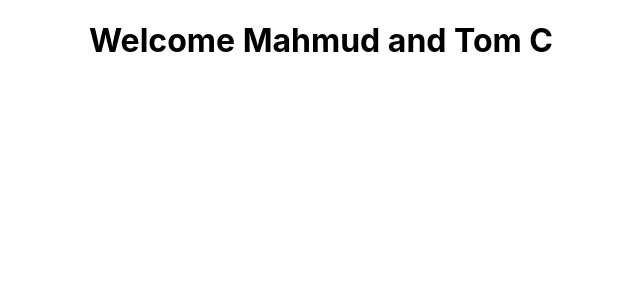
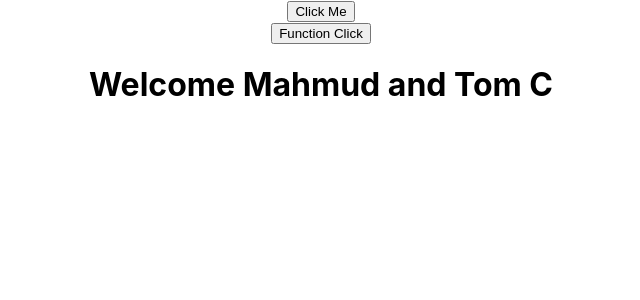
Before and after one commit to mdabutaleb/learning-react-js, a React (Create React App) app: page / in a window 1280 px wide. Shown: the top 300 px of the page, without its empty margins (319-959 px from the left). Built offline with nearby package versions, Linux system fonts and the light colour scheme.

Commit message:
Understanding click event on Class Component & Function Component

```diff
--- a/src/App.js
+++ b/src/App.js
@@ -6,11 +6,14 @@ import Welcome from './components/Welcome'
 import Hello from './components/Hello'
 import Message from "./components/Message";
 import Counter from "./components/Counter";
+import FunctionClick from "./components/FunctionClick";
+import ClassClick from "./components/ClassClick";
 
 function App() {
     return (
         <div className="App">
-
+            <ClassClick/>
+            <FunctionClick/>
             {/*
              <Counter/>
              <Message/>
--- /dev/null
+++ b/src/components/ClassClick.js
@@ -0,0 +1,18 @@
+import React, {Component} from 'react'
+
+class ClassClick extends Component {
+
+    clickHandler() {
+        console.log('Class button clicked !')
+    }
+
+    render() {
+        return (
+            <div>
+                <button onClick={this.clickHandler}>Click Me</button>
+            </div>
+        );
+    }
+}
+
+export default ClassClick
--- a/src/components/FunctionClick.js
+++ b/src/components/FunctionClick.js
@@ -6,7 +6,9 @@ function FunctionClick() {
     }
     return (
         <div>
-            <button>Function Click</button>
+            <button onClick={clickHandler}>Function Click</button>
         </div>
     )
 }
+
+export default FunctionClick
```
